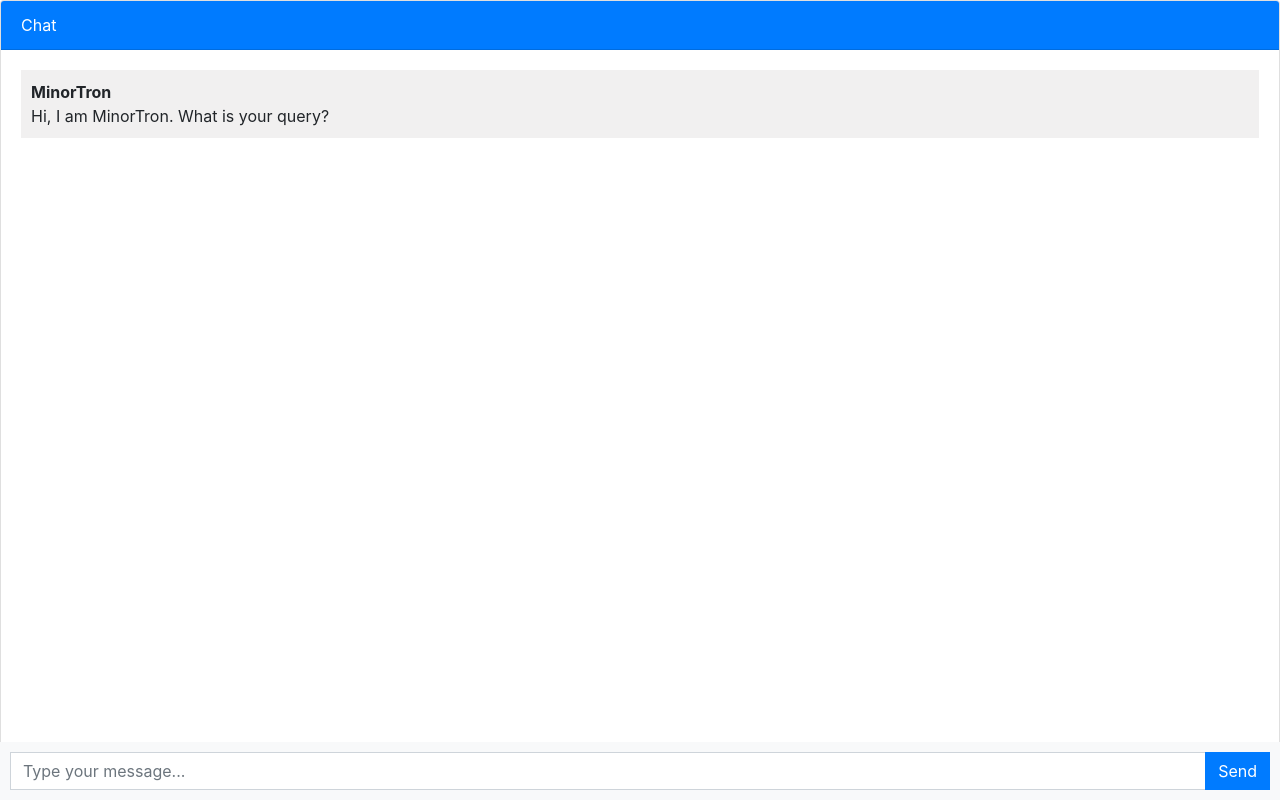
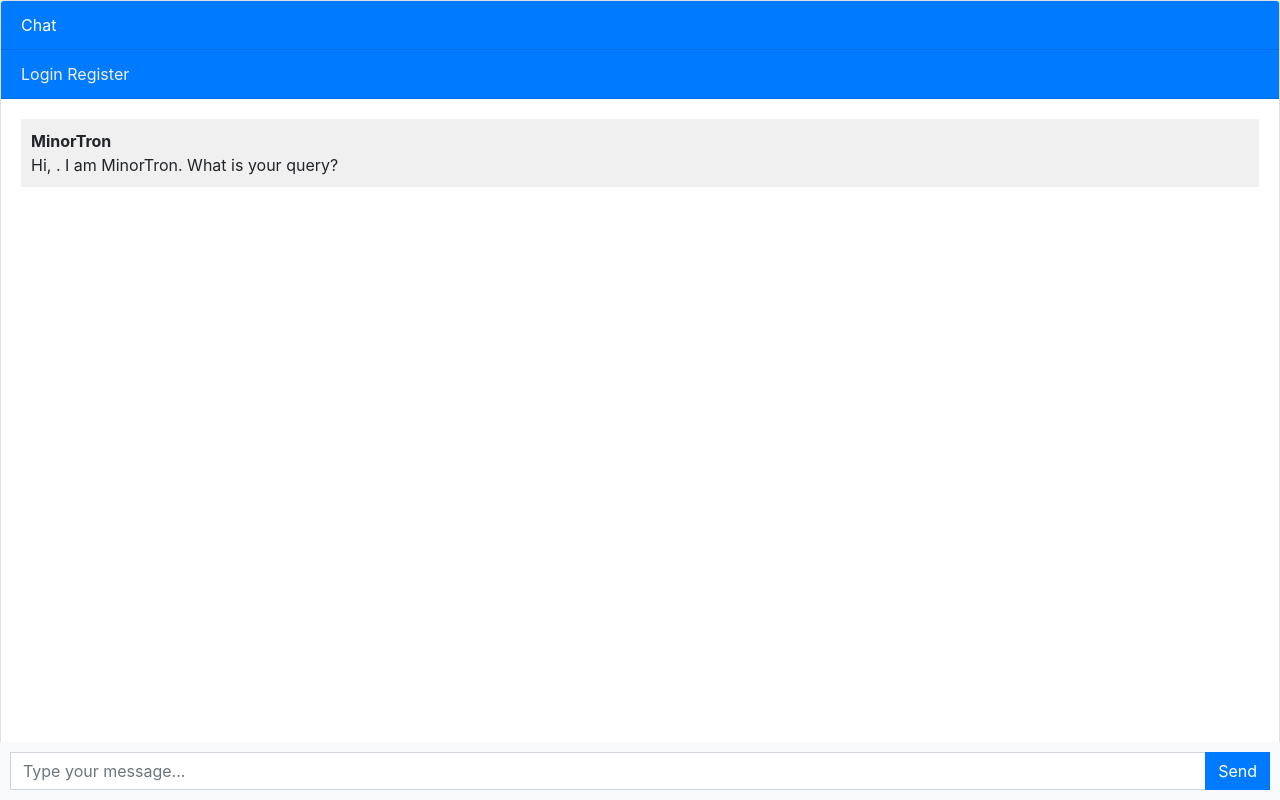
Before and after one commit to rsw359/djangobot, a Django app: page / in a window 1280 px wide. Run offline with Django 4.2, Linux system fonts and the light colour scheme; some libraries are stand-ins or nearby versions.

Commit message:
login and register added

```diff
--- a/d_chatbot/chatbot/views.py
+++ b/d_chatbot/chatbot/views.py
@@ -1,9 +1,10 @@
-from django.shortcuts import render
+from django.shortcuts import render, redirect
 from django.http import JsonResponse
 from .config import API_KEY
 import openai
 
 from django.contrib import auth
+from django.contrib.auth.models import User
 
 openai.api_key = API_KEY
 
@@ -32,11 +33,24 @@ def chatbot(request):
 
 
 def login(request):
+    if request.method == 'POST':
+        usernames = request.POST['username']
+        password = request.POST['password']
+        user = auth.authenticate(
+            request, username=usernames, password=password)
+        if user is not None:
+            auth.login(request, user)
+            return redirect('chatbot')
+        else:
+            error_message = 'Invalid credentials'
+            return render(request, 'login.html', {'error_message': error_message})
+
     return render(request, 'login.html')
 
 
 def logout(request):
     auth.logout(request)
+    return redirect('login')
 
 
 def register(request):
@@ -47,7 +61,14 @@ def register(request):
         password1 = request.POST['password1']
         password2 = request.POST['password2']
         if password1 == password2:
-            pass
+            try:
+                user = User.objects.create_user(username, email, password1)
+                user.save()
+                auth.login(request, user)
+                return redirect('chatbot')
+            except:
+                error_message = "Error. Couldn't register"
+                return render(request, 'register.html', {'error_message': error_message})
         else:
             error_message = 'Passwords do not match'
             return render(request, 'register.html', {'error_message': error_message})
--- a/d_chatbot/templates/chatbot.html
+++ b/d_chatbot/templates/chatbot.html
@@ -64,6 +64,17 @@
 <div class="chat-container">
 	<div class="card flex-grow-1">
 		<div class="card-header bg-primary text-white">Chat</div>
+		{%if user.is_authenticated%}
+		<div class="card-header bg-primary text-white">
+			<b style="color: #f1f0f0">Welcome, {{user.username}}</b>
+			<a style="color: rgb(144, 8, 92)"logout">Logout</a>
+		</div>
+		{%else%}
+		<div class="card-header bg-primary text-white">
+			<a style="color: #f1f0f0" href="login">Login</a>
+			<a style="color: #f1f0f0" href="register">Register</a>
+		</div>
+		{%endif%}
 		<div class="card-body messages-box">
 			<ul class="list-unstyled messages-list">
 				<li class="message received">
@@ -72,7 +83,7 @@
 							<b>MinorTron</b>
 						</div>
 						<div class="message-content">
-							Hi, I am MinorTron. What is your query?
+							Hi, {{user.username}}. I am MinorTron. What is your query?
 						</div>
 					</div>
 				</li>
```
Also changed, not shown: d_chatbot/templates/register.html (+10 -10 lines), d_chatbot/db.sqlite3.
